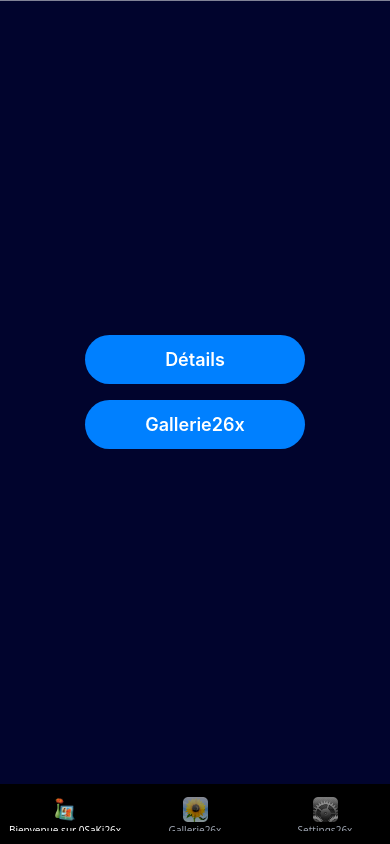
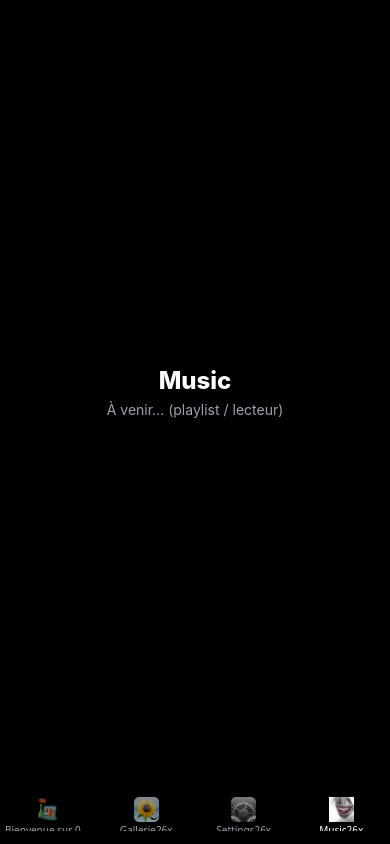
Before and after one commit to yanis26x/0SaKi, a React Native app: screen /Music in a window 390 px wide. Built offline with nearby package versions, Linux system fonts and the light colour scheme; what react-native-worklets would draw is missing.

Commit message:
ajout du composant pr la music

```diff
--- a/src/navigation/AppNavigator.js
+++ b/src/navigation/AppNavigator.js
@@ -10,14 +10,15 @@ import DetailsScreen from "../screens/DetailsScreen";
 import CounterScreen from "../screens/CounterScreen";
 import SettingsScreen from "../screens/SettingsScreen";
 import SearchScreen from "../screens/SearchScreen";
+import MusicScreen from "../screens/MusicScreen";
 
 const Stack = createNativeStackNavigator();
 const Tab = createBottomTabNavigator();
 
 // Palette noire
 const NAV = {
-  bg: "#000000",      // fond global + zones notch/home
-  card: "#000000",    // header + tab bar
+  bg: "#000000", // fond global + zones notch/home
+  card: "#000000", // header + tab bar
   text: "#FFFFFF",
   subtext: "#9CA3AF",
   border: "#000000",
@@ -134,6 +135,25 @@ function Tabs() {
             ),
           }}
         />
+        <Tab.Screen
+          name="Music"
+          component={MusicScreen}
+          options={{
+            title: "Music26x",
+            // si tu as une icône “musique”, remplace le 426.png
+            tabBarIcon: ({ focused, size }) => (
+              <Image
+                source={require("../../assets/242pfp.jpeg")}
+                style={{
+                  width: size,
+                  height: size,
+                  resizeMode: "contain",
+                  opacity: focused ? 1 : 0.6,
+                }}
+              />
+            ),
+          }}
+        />
       </Tab.Navigator>
     </SafeAreaView>
   );
--- /dev/null
+++ b/src/screens/MusicScreen.js
@@ -0,0 +1,30 @@
+import React from "react";
+import { SafeAreaView } from "react-native-safe-area-context";
+import { View, Text, StyleSheet } from "react-native";
+
+const COLORS = {
+  bg: "#000000",
+  text: "#ffffff",
+  sub: "#9CA3AF",
+  card: "#0c0c0c",
+  border: "#1a1a1a",
+  accent: "#3B82F6",
+};
+
+export default function MusicScreen() {
+  return (
+    <SafeAreaView style={styles.container} edges={["top"]}>
+      <View style={styles.center}>
+        <Text style={styles.title}>Music</Text>
+        <Text style={styles.sub}>À venir… (playlist / lecteur)</Text>
+      </View>
+    </SafeAreaView>
+  );
+}
+
+const styles = StyleSheet.create({
+  container: { flex: 1, backgroundColor: COLORS.bg, padding: 16 },
+  center: { flex: 1, alignItems: "center", justifyContent: "center" },
+  title: { color: COLORS.text, fontSize: 24, fontWeight: "800" },
+  sub: { color: COLORS.sub, marginTop: 6 },
+});
```
Also changed, not shown: 1 other file (tests, documents, lock files or other folders).
